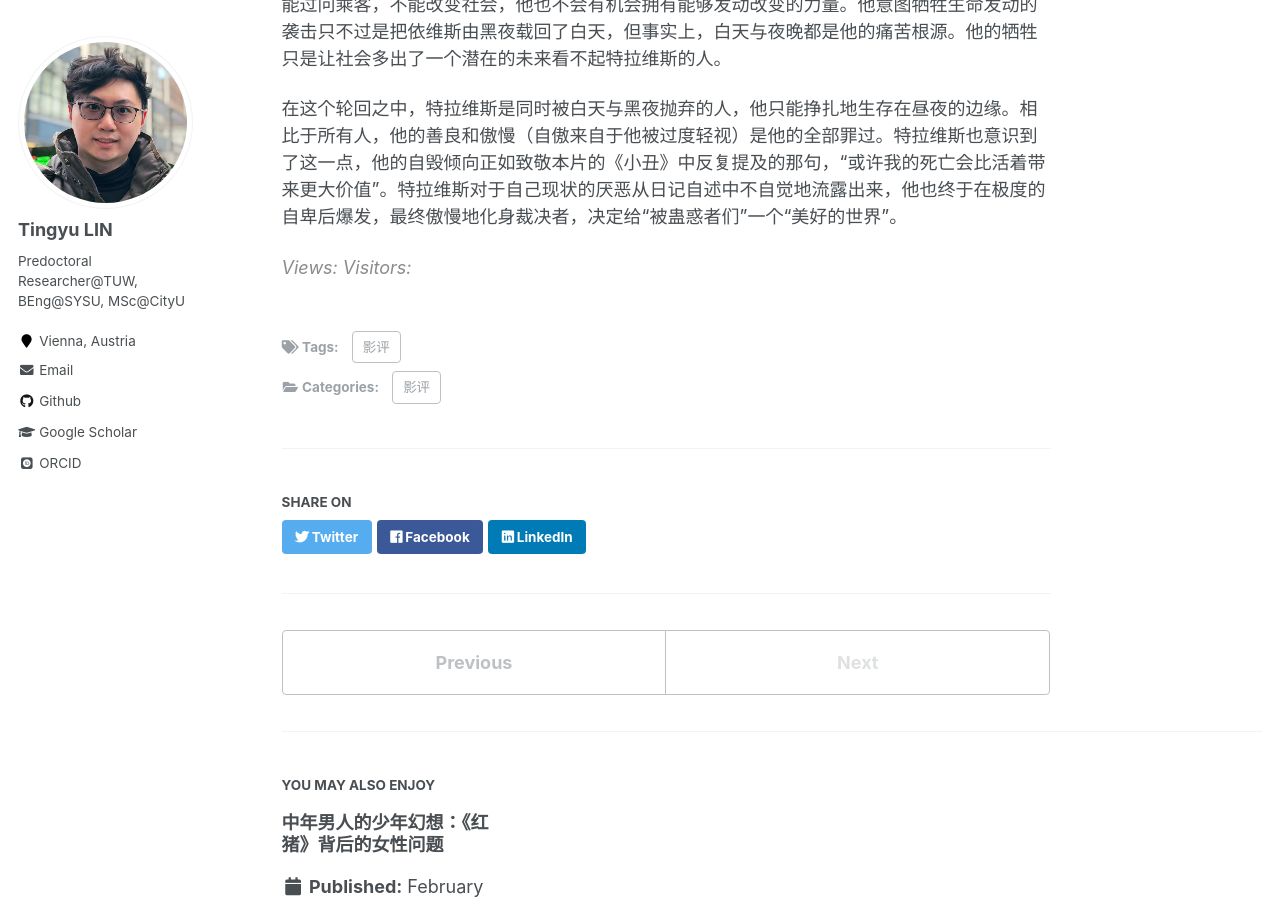
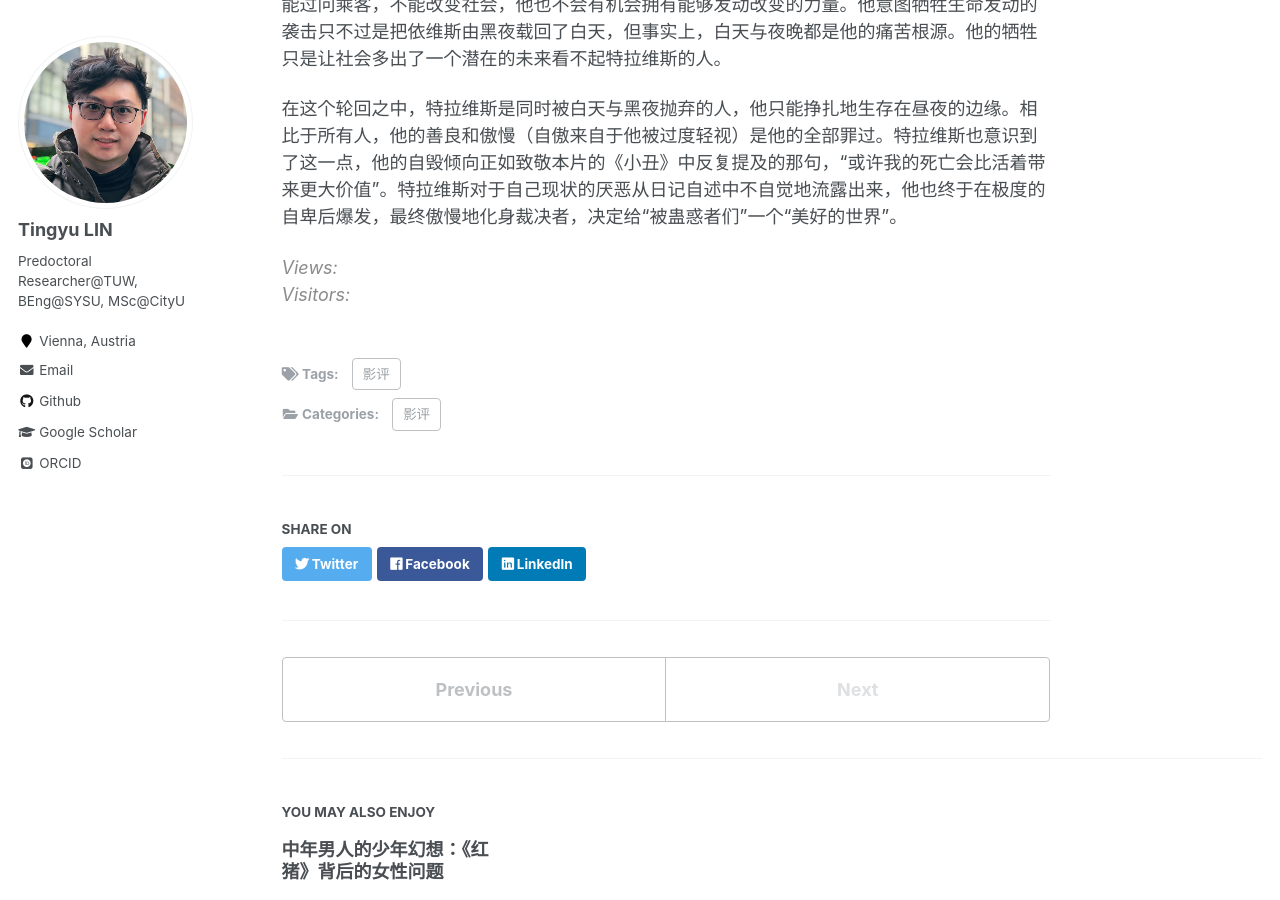
Before and after one commit to linty5/linty5.github.io, a Jekyll site: the page built from _posts/2024-02-24-blog-post-1.md, in a window 1280 px wide and 900 px high, scrolled down 1849 px. Built offline with Jekyll 4.4.1, drawn with Linux system fonts in a browser that asks for light colours; some web fonts are replaced; comment, search, counter and statistics services are not loaded.

Commit message:
update visitors

```diff
--- a/_posts/2024-02-24-blog-post-1.md
+++ b/_posts/2024-02-24-blog-post-1.md
@@ -25,5 +25,5 @@ tags:
 在这个轮回之中，特拉维斯是同时被白天与黑夜抛弃的人，他只能挣扎地生存在昼夜的边缘。相比于所有人，他的善良和傲慢（自傲来自于他被过度轻视）是他的全部罪过。特拉维斯也意识到了这一点，他的自毁倾向正如致敬本片的《小丑》中反复提及的那句，“或许我的死亡会比活着带来更大价值”。特拉维斯对于自己现状的厌恶从日记自述中不自觉地流露出来，他也终于在极度的自卑后爆发，最终傲慢地化身裁决者，决定给“被蛊惑者们”一个“美好的世界”。
 
 <script async src="//busuanzi.ibruce.info/busuanzi/2.3/busuanzi.pure.mini.js"></script>
-<span id="busuanzi_container_page_pv" style="color: #8b8b8b; font-style: italic;">Views: <span id="busuanzi_value_page_pv"></span></span>
-<span id="busuanzi_container_page_pv" style="color: #8b8b8b; font-style: italic;">Visitors: <span id="busuanzi_value_page_uv"></span></span>
+<span id="busuanzi_container_page_pv" style="color: #8b8b8b; font-style: italic;">Views: <span id="busuanzi_value_page_pv"></span></span><br>
+<span id="busuanzi_container_page_pv" style="color: #8b8b8b; font-style: italic;">Visitors: <span id="busuanzi_value_page_uv"></span></span><br>
```
Also changed, not shown: _posts/2024-02-13-blog-post-1.md (+2 -2 lines).
